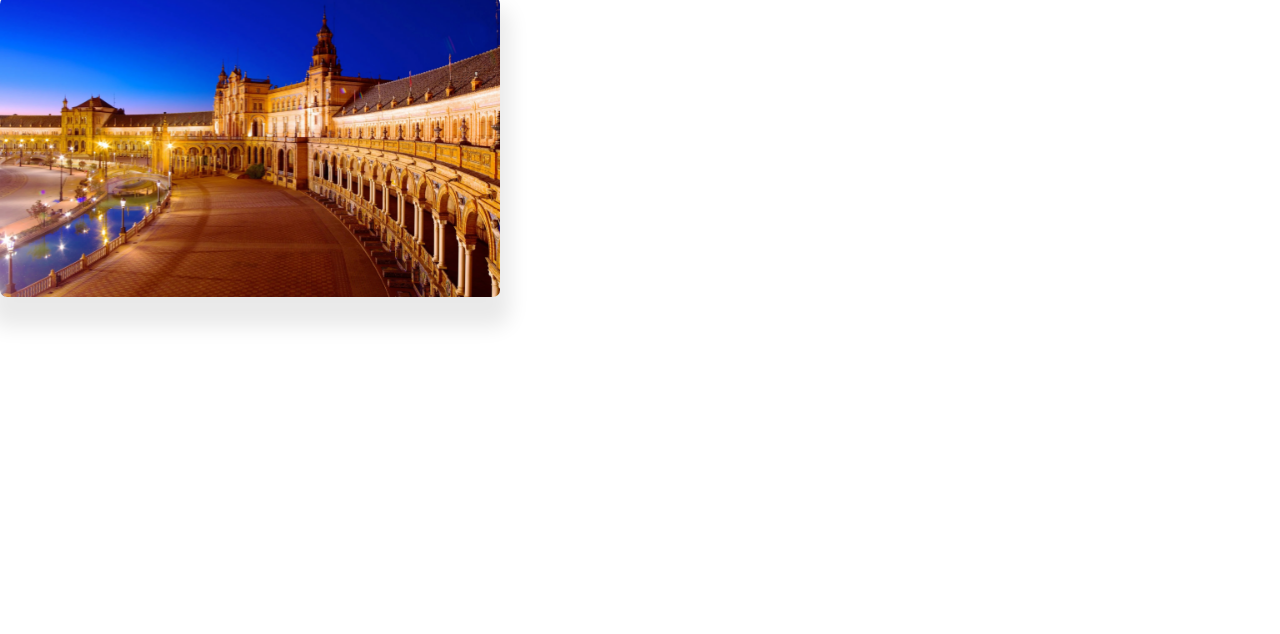
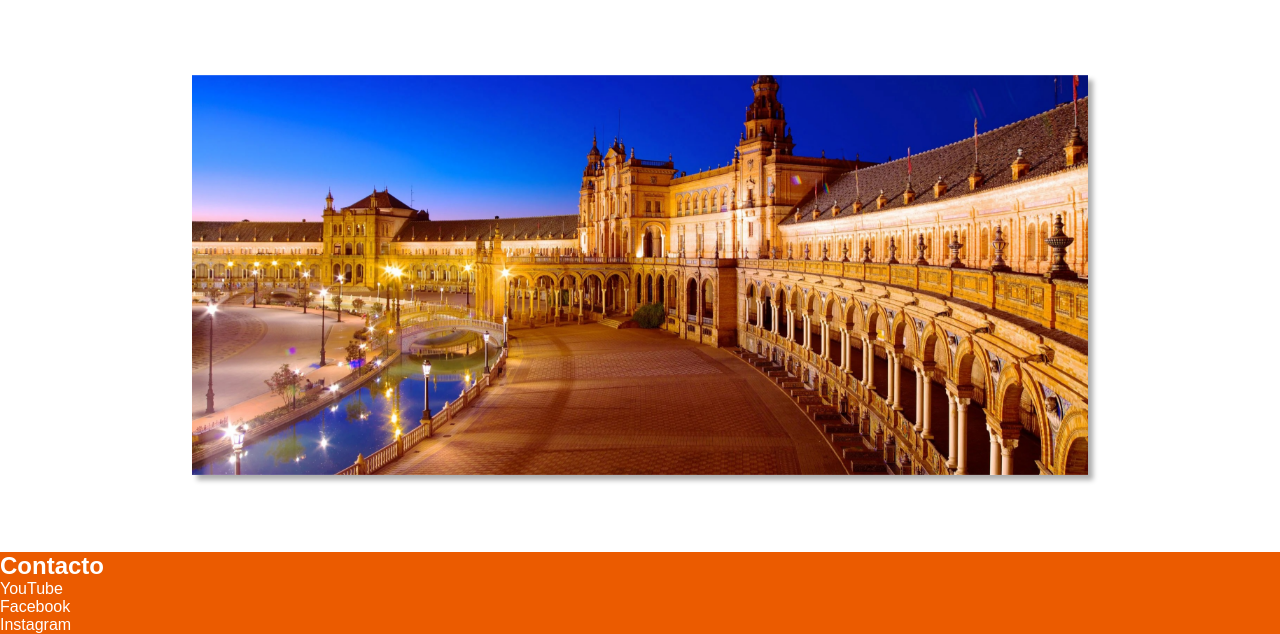
Before and after one commit to byronfandino/turismo, a plain HTML site: page index.html in a window 1280 px wide. Shown: the part 166-800 px from the top of the page. Drawn offline with Linux system fonts and the light colour scheme.

Commit message:
Creando el footer

```diff
--- a/css/estilos.css
+++ b/css/estilos.css
@@ -7,6 +7,7 @@
     --amarillo:#FFCC00;
     --blanco:#fff;
     --negro:#000;
+    --sombra-caja:#adadad;
     --fuente-principal: Arial, Helvetica, "Segoe UI", sans-serif;
 }
 
@@ -16,8 +17,11 @@
     box-sizing: border-box;
 }
 
-.body{
+.body {
   font-family: var(--fuente-principal);
+  display: grid;
+  grid-template-rows: auto auto 1fr auto;
+  min-height: 100vh;
 }
 
 li {
@@ -239,14 +243,33 @@ a{
 /* Fin de la configuración del menú de navegación */
 
 /* Inicio de la configuración del carrusel */
+.main{
+    display: flex;
+    justify-content: center;
+    align-items: center;
+
+}
 
 .carrusel {
+    margin: 2rem 0 ;
     position: relative;
-  width: 500px;
-  height: 300px;
-  border-radius: 7px;
+    width: 90%;
+    height: 20rem;
     overflow: hidden;
-  box-shadow: 0px 20px 20px 10px rgba(0,0,0,0.088);
+    box-shadow: 5px 5px 5px var(--sombra-caja);
+}
+
+@media (min-width:600px){
+    .carrusel{
+        height: 25rem;
+    }
+}
+
+@media (min-width:1200px){
+    .carrusel{
+        width: 70%;
+        height: 25rem;
+    }
 }
 
 .slide {
@@ -261,7 +284,6 @@ a{
     animation: fade 25s infinite;
 }
 
-/* cada slide empieza en un tiempo diferente */
 .slide-1{
     background-image: url('../img/Carrusel_1.jpg');
     animation-delay: 0s;
@@ -290,3 +312,19 @@ a{
     30%  { opacity: 0; }
     100% { opacity: 0; }
 }
+
+/* Termina el carrusel */
+
+/* Empieza el footer */
+.footer{
+    background-color: var(--piel);
+}
+
+.titulo-footer{
+    color: var(--blanco);
+}
+
+.redes-sociales{
+
+}
+/* Termina el footer */
--- a/index.html
+++ b/index.html
@@ -47,7 +47,7 @@
         </ul>
     </nav>
 
-    <main>
+    <main class="main">
         <div class="carrusel">
             <div class="slide slide-1"></div>
             <div class="slide slide-2"></div>
@@ -57,13 +57,13 @@
         </div>
     </main>
 
-    <footer>
-        <!-- <h2>Contacto</h2>
+    <footer class="footer">
+        <h2 class="titulo-footer">Contacto</h2>
         <ul class="redes-sociales">
             <li><a href="#">YouTube</a></li>
             <li><a href="#">Facebook</a></li>
             <li><a href="#">Instagram</a></li>
-        </ul> -->
+        </ul>
     </footer>
     <script src="./js/app.js"></script>
 </body>
```
Lines whose indentation alone changed are shown as unchanged.
